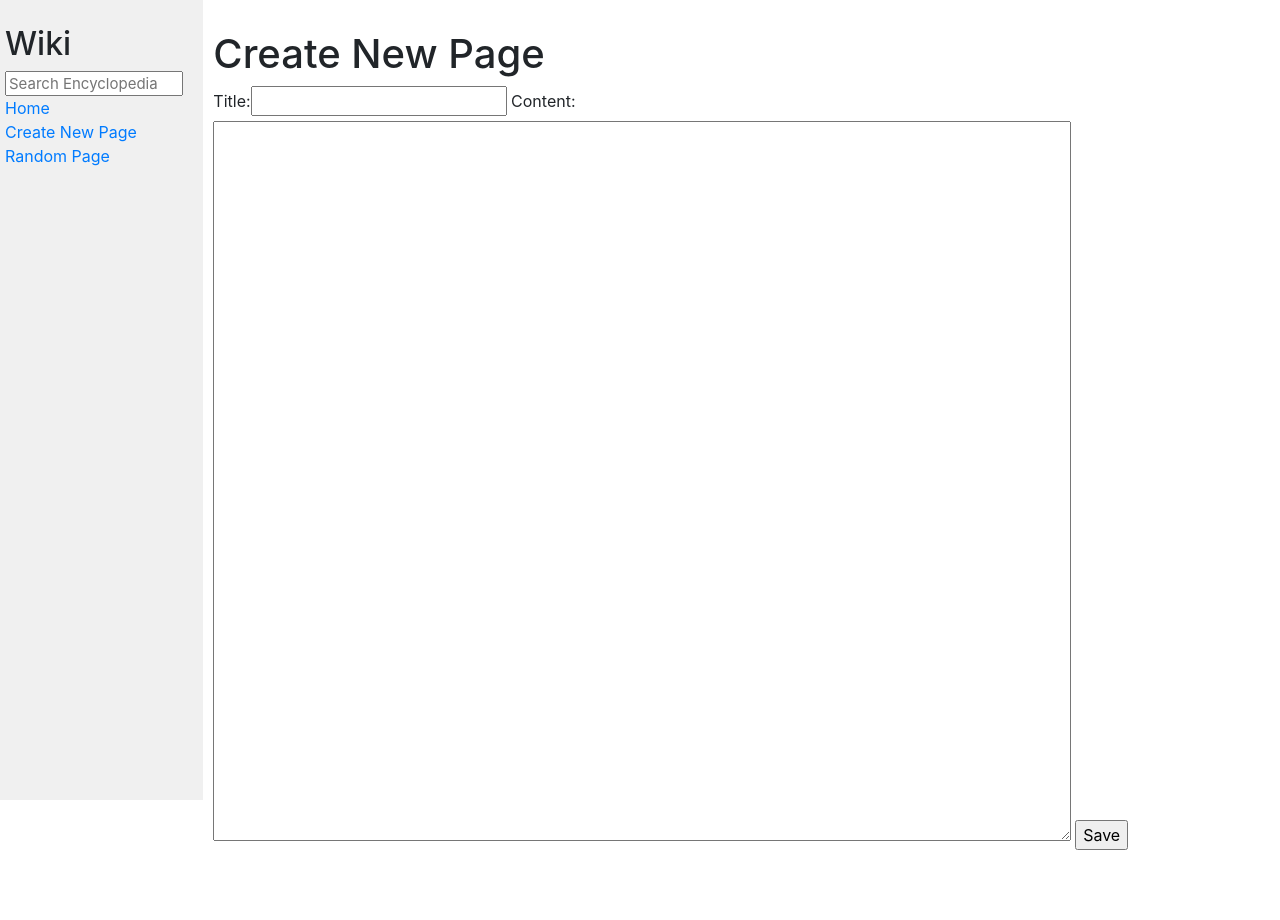
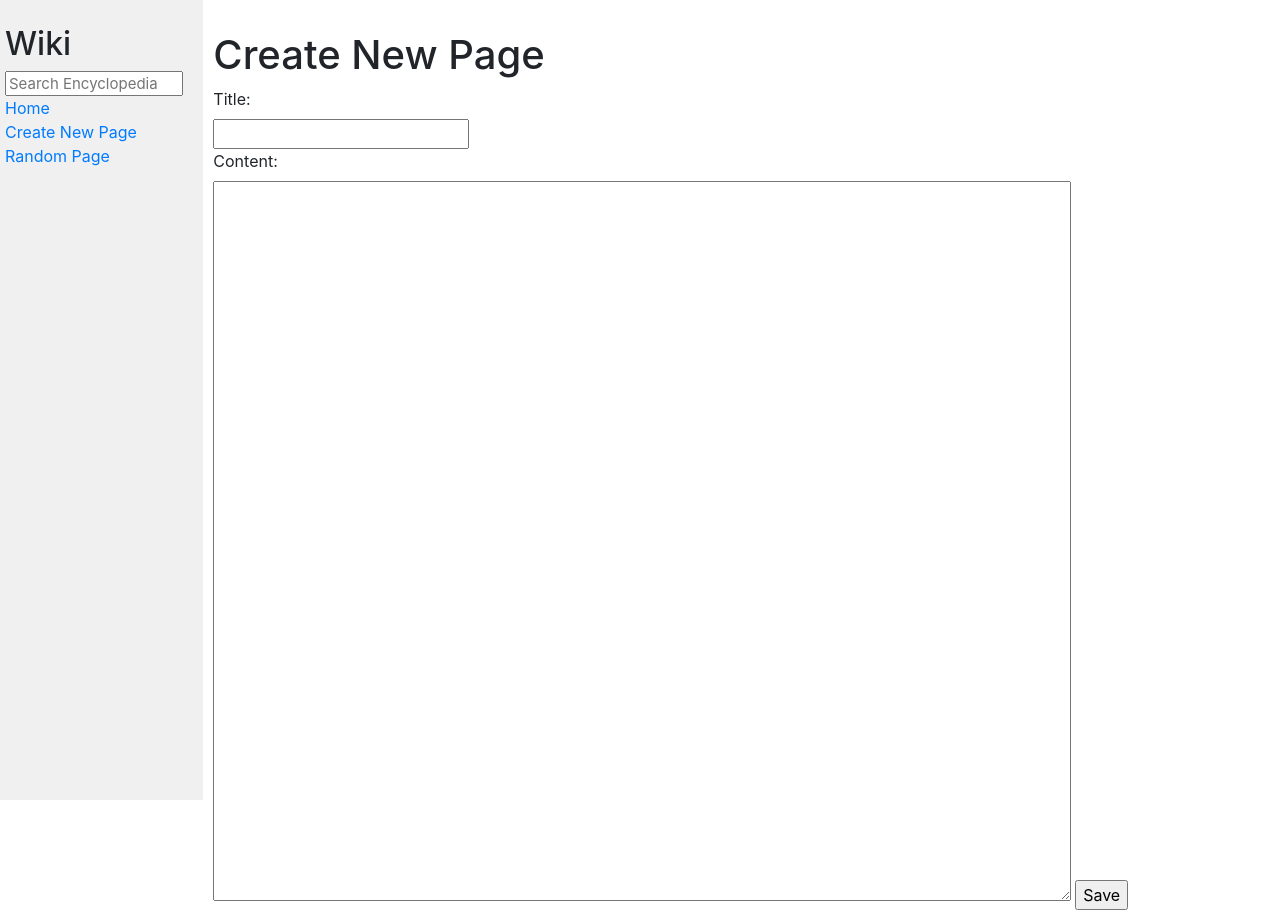
Before and after one commit to yashabnarang/project1, a Django app: page /create in a window 1280 px wide. Before the commit the page ends 850 px from the top, so only its background shows below. Run offline with Django 3.2, Linux system fonts and the light colour scheme; some libraries are stand-ins or nearby versions.

Commit message:
changes to styling

```diff
--- a/encyclopedia/static/encyclopedia/styles.css
+++ b/encyclopedia/static/encyclopedia/styles.css
@@ -8,13 +8,18 @@ code {
 }
 
 h1 {
-    margin-top: 0px;
+    margin-top: 1px;
     padding-top: 20px;
 }
 
 textarea {
     height: 90vh;
     width: 80%;
+}
+
+label {
+  display: block;
+  clear:both;
 }
 
 .main {
```
